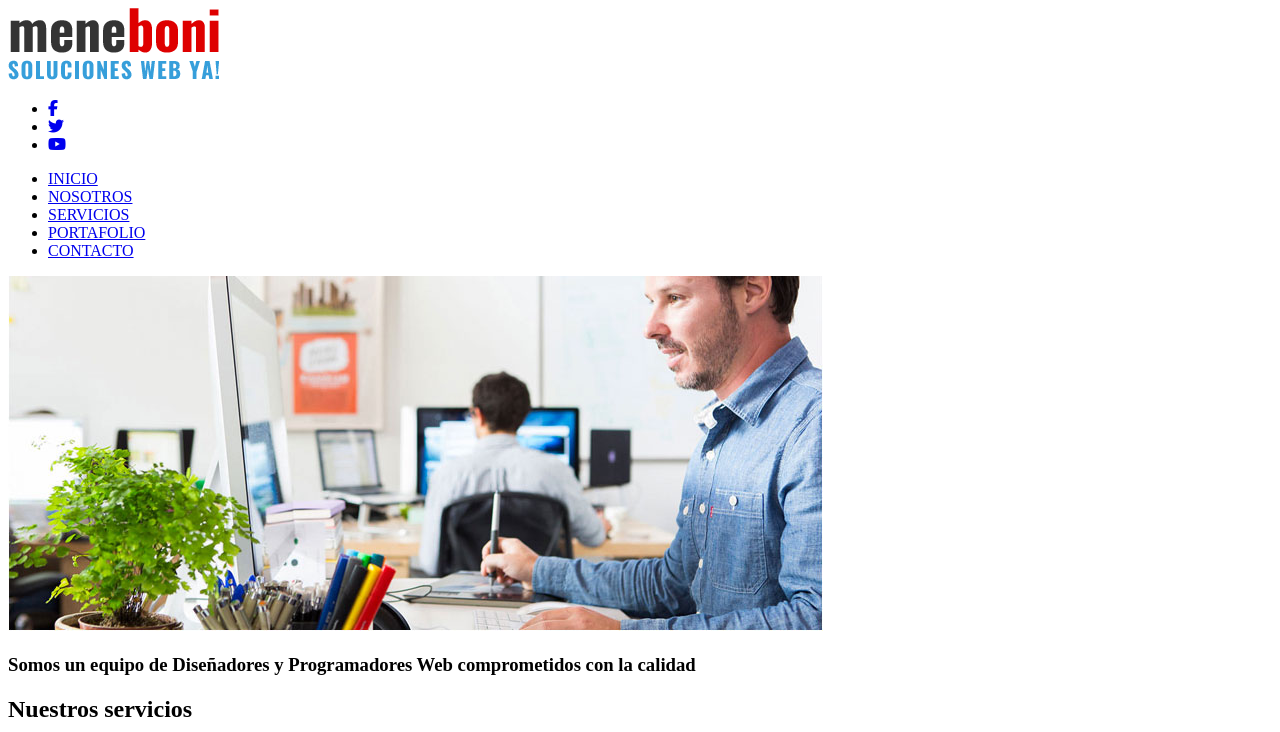
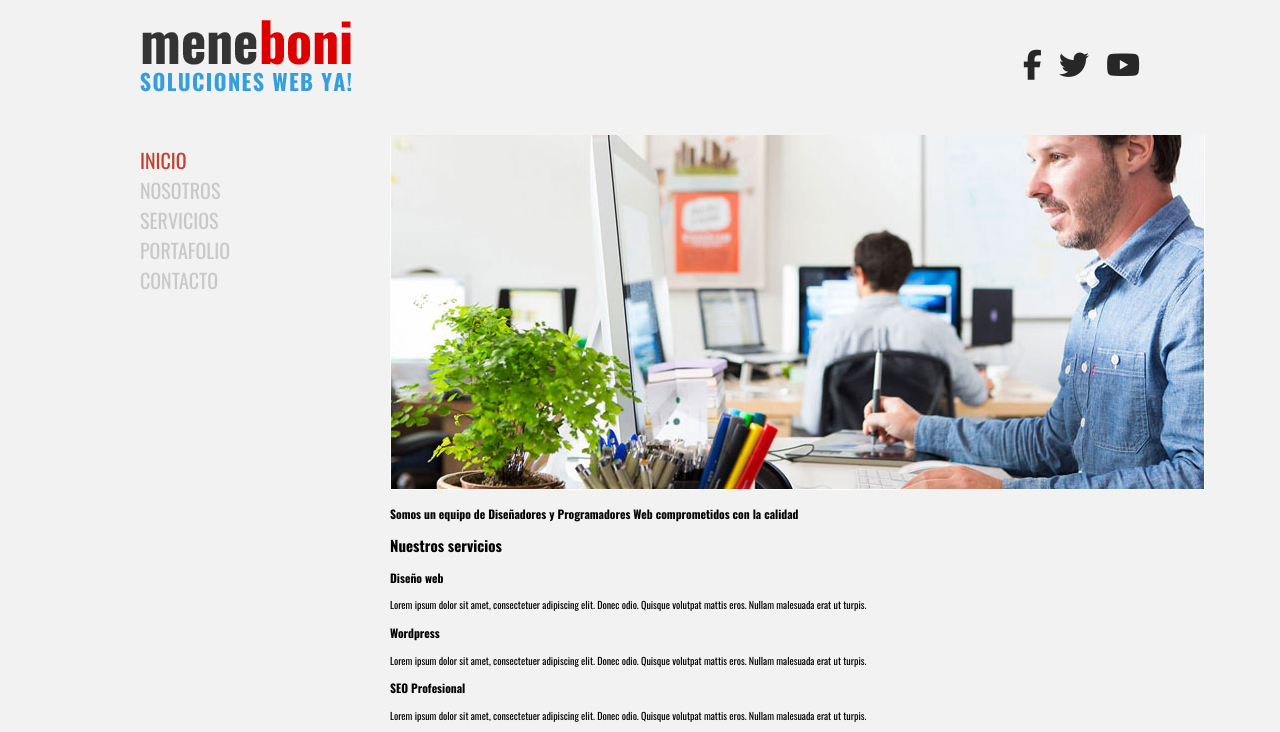
Before and after one commit to meneseswill/meneboni, a plain HTML site: page website/index.html in a window 1280 px wide. Shown: the top 732 px of the page. Drawn offline with nearby package versions, Linux system fonts and the light colour scheme.

Commit message:
CSS parte 1

```diff
--- /dev/null
+++ b/website/css/style.css
@@ -0,0 +1,87 @@
+/*Hoja de estilos*/
+
+
+/*Estilos Generales*/
+html{
+	font-family: 'Oswald', sans-serif;
+	font-size: 10px;
+}
+
+body{
+	background-color: #f2f2f2;
+}
+
+figure{
+	margin: 0;
+}
+
+.clear{
+	clear: both;
+}
+/*Fin de los estilos generales*/
+
+
+.contenedor-principal{
+	width: 1000px;
+	margin-left: auto;
+	margin-right: auto;
+}
+
+/*HEADER*/
+.header-page{
+	margin: 20px 0 40px;
+}
+.logo{
+	float: left;
+}
+/*Menú social*/
+.menu-top{
+	float: right;
+}
+
+.menu-social{
+	list-style-type: none;
+	margin-top: 2rem;
+}
+
+.menu-social li{
+	display: inline-block;
+	margin-left: 1.5rem;
+}
+.menu-social li a{
+	font-size: 3rem;
+	text-decoration: none;
+	color: #272727
+}
+
+/*FIN ESTILOS DEL HEADER*/
+
+/*CONTENIDO*/
+
+/*Menu left*/
+.menu-left{
+	width: 25%;
+	float: left;
+	box-sizing: border-box;
+}
+
+.main-menu{
+	list-style-type: none;
+	padding: 0;
+}
+
+.main-menu li a{
+	text-decoration: none;
+	font-size: 2rem;
+	color: #c8c8c8;
+}
+
+.main-menu li:first-child a, .main-menu li a:hover, .main-menu li a:active{
+	color: #c23f32;
+}
+
+.contenido{
+	width: 75%;
+	float: left;
+	box-sizing: border-box;
+}
--- a/website/index.html
+++ b/website/index.html
@@ -4,31 +4,34 @@
 	<meta charset="UTF-8">
 	<title>Meneboni</title>
 	<script src="https://use.fontawesome.com/a3ffc6c57a.js"></script>
+	<link href="https://fonts.googleapis.com/css?family=Oswald:200,300,400,500,700" rel="stylesheet">
+	<link rel="stylesheet" href="css/style.css">
 </head>
 <body>
 	<!-- Contenedor de la página -->
-	<main>
+	<main class="contenedor-principal">
 		<!-- Cabecera de la página -->
-		<header>
-			<picture>
+		<header class="header-page">
+			<figure class="logo">
 				<img src="images/logo-meneboni.png" alt="Logo de meneboni">
-			</picture>
-			<nav>
-				<ul>
+			</figure>
+			<nav class="menu-top">
+				<ul class="menu-social">
 					<li><a href="#"><i class="fa fa-facebook" aria-hidden="true"></i></a></li>
 					<li><a href="#"><i class="fa fa-twitter" aria-hidden="true"></i></a></li>
 					<li><a href="#"><i class="fa fa-youtube" aria-hidden="true"></i></a></li>
 				</ul>
 			</nav>
+			<div class="clear"></div>
 		</header>
 		<!-- fin de la cabecera -->
 
 		<!-- Cuerpo de la página -->
 		<section>
 			<!-- Menú lateral -->
-			<aside>
+			<aside class="menu-left">
 				<nav>
-					<ul>
+					<ul class="main-menu">
 						<li><a href="#">INICIO</a> </li>
 						<li><a href="#">NOSOTROS</a> </li>
 						<li><a href="#">SERVICIOS</a> </li>
@@ -40,7 +43,7 @@
 			<!-- fin de menú lateral -->
 
 			<!-- Contenido -->
-			<main>
+			<main class="contenido">
 				<!-- Banner -->
 				<section>
 					<picture>
@@ -111,7 +114,7 @@
 				<!-- Fin de la sección de proyecto -->
 			</main>
 			<!-- Fin del contenido -->
-
+			<div class="clear"></div>
 		</section>
 		<!-- fin del cuerpo de la página -->
 	</main>
```
